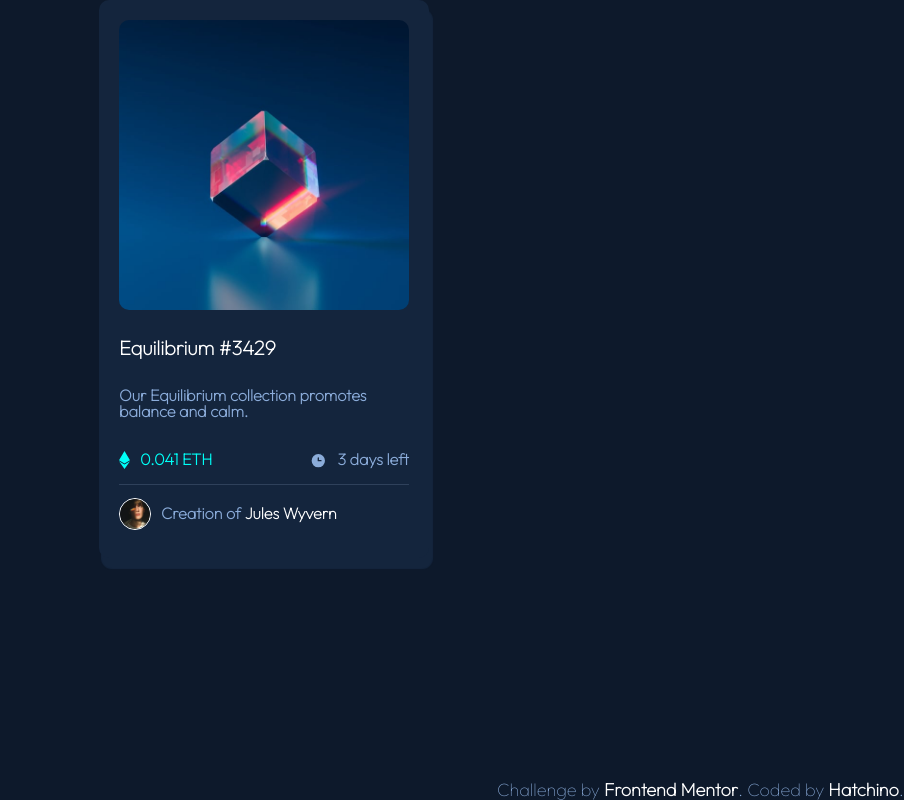
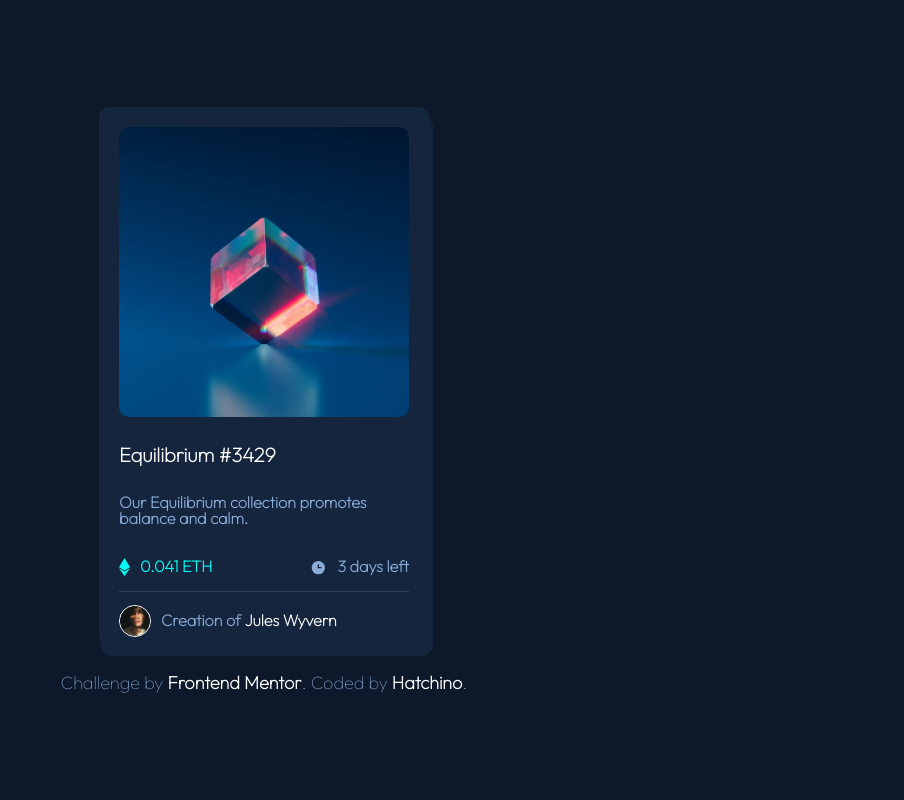
Before and after one commit to Hatchino/Equilibrium, a plain HTML site: page index.html in a window 1280 px wide. Shown: the whole page, without its empty margins (376-1280 px from the left). Drawn offline with Linux system fonts and the light colour scheme.

Commit message:
second commit github

```diff
--- a/index.html
+++ b/index.html
@@ -3,6 +3,8 @@
 <head>
   <meta charset="UTF-8">
   <title>Equilibrium</title>
+  <meta name="viewport" content="width=device-width, initial-scale=1" />
+
 
   <style>
     @font-face {
@@ -21,10 +23,11 @@
     }
     .container {
       width: 100%;
-      height: 100hv;
+      height: 100vh;
       display: flex;
       justify-content: center;
       align-items: center;
+      flex-direction: column;
 
     }
     .card {
@@ -68,7 +71,7 @@
     }
 
     .image-product:hover .overlay {
-      opacity: 1;
+      opacity: 0.5;
     }
 
     .view {
@@ -83,6 +86,7 @@
 
     .details {
       padding: 20px;
+      padding-bottom: 0;
       width: 290px;
     }
     h1 {
@@ -149,9 +153,7 @@
     }
     .attribution {
       color: hsl(215, 51%, 70%);
-      position: absolute;
-      right: 0;
-      bottom: 0;
+      margin-top: 30px;
     }
     .attribution a {
       color: hsl(0, 0%, 100%);
@@ -192,14 +194,13 @@
           <p>Creation of <span>Jules Wyvern</span></p>
         </div>
       </div>
-
     </div>
-
+    <div class="attribution">
+      Challenge by <a href="https://www.frontendmentor.io?ref=challenge" target="_blank">Frontend Mentor</a>.
+      Coded by <a href="#">Hatchino</a>.
+    </div>
   </section>
 
-  <div class="attribution">
-    Challenge by <a href="https://www.frontendmentor.io?ref=challenge" target="_blank">Frontend Mentor</a>.
-    Coded by <a href="#">Hatchino</a>.
-  </div>
+
 </body>
 </html>
```
